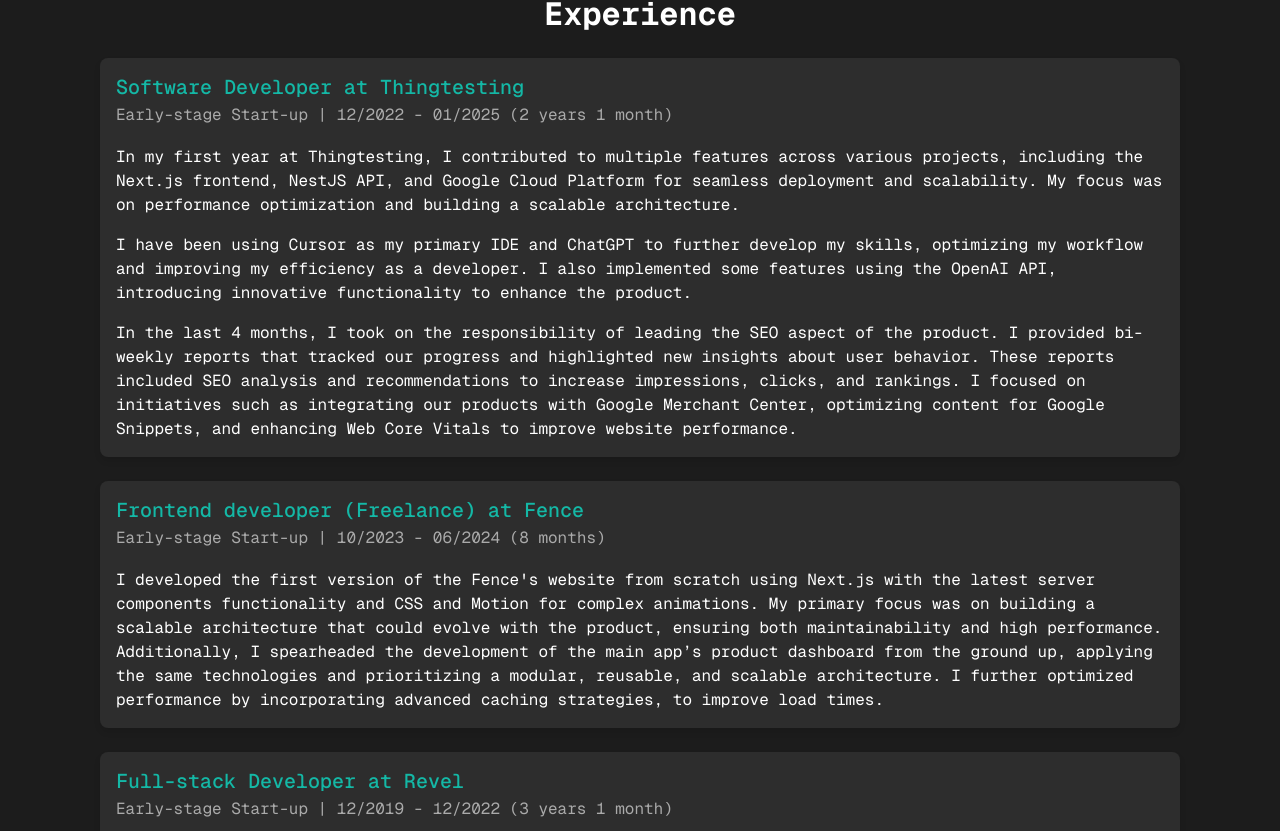
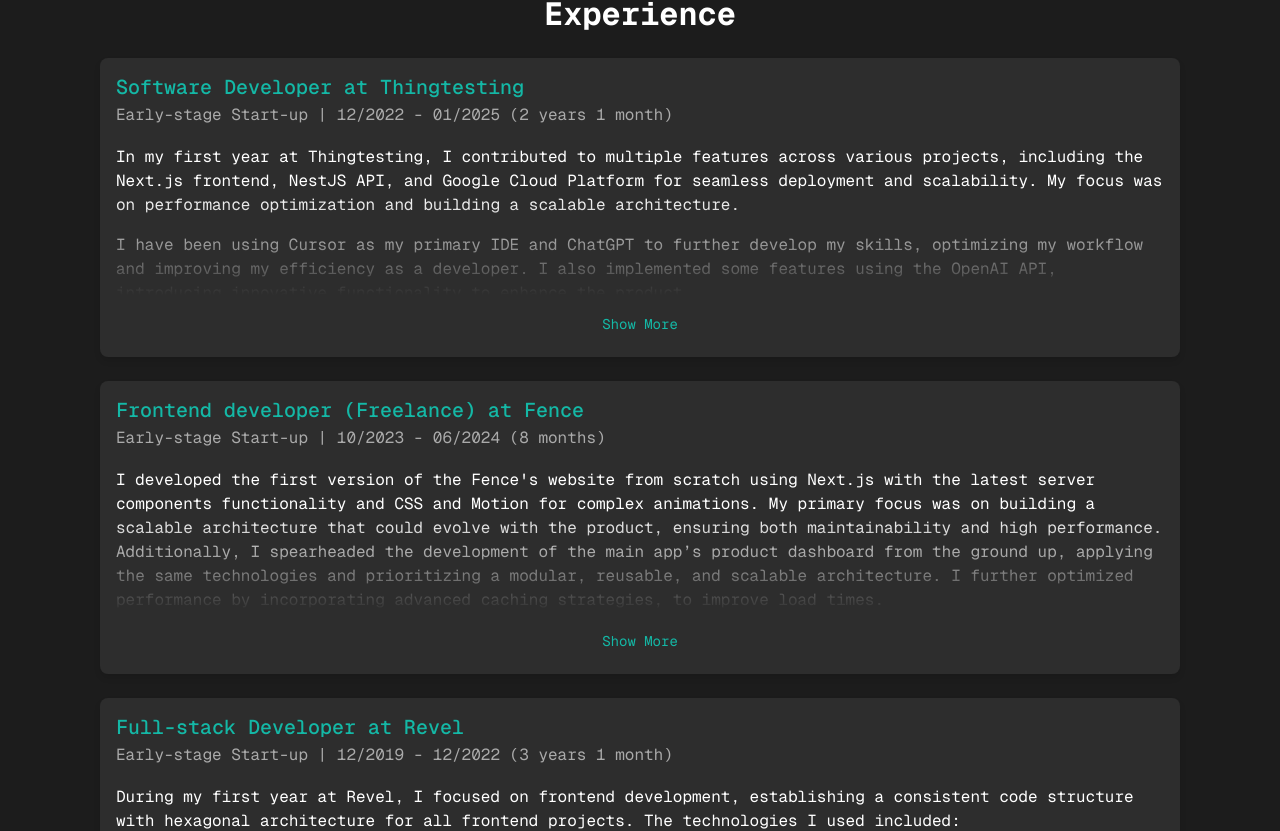
Before and after one commit to MeryScarlet15/portfolio, a Next.js app: page / in a window 1280 px wide. Shown: the part 2533-3364 px from the top of the page. Built offline with nearby package versions, Linux system fonts and the light colour scheme.

Commit message:
feat: enhance job component with expandable description and fade effect

```diff
--- a/src/modules/experience/components/job/job.module.scss
+++ b/src/modules/experience/components/job/job.module.scss
@@ -1,5 +1,5 @@
-@use "src/app/design-system/colors.scss" as colors;
-@use "src/app/design-system/text.scss" as text;
+@use 'src/app/design-system/colors.scss' as colors;
+@use 'src/app/design-system/text.scss' as text;
 
 .job {
   display: flex;
@@ -30,6 +30,17 @@
   margin-bottom: 16px;
 }
 
+.job__description_wrapper {
+  position: relative;
+  max-height: 150px;
+  overflow: hidden;
+  transition: max-height 0.5s cubic-bezier(0.4, 0, 0.2, 1);
+
+  &.expanded {
+    max-height: 2000px;
+  }
+}
+
 .job__description {
   @extend .text;
   color: colors.$white;
@@ -46,3 +57,38 @@
     gap: 8px;
   }
 }
+
+.job__fade {
+  position: absolute;
+  bottom: 0;
+  left: 0;
+  right: 0;
+  height: 100px;
+  background: linear-gradient(to bottom, transparent, colors.$black-60);
+  pointer-events: none;
+  transition: opacity 0.3s ease;
+
+  &.hidden {
+    opacity: 0;
+  }
+}
+
+.job__expand_button {
+  @extend .text__ps;
+  background: none;
+  border: none;
+  color: colors.$teal-50;
+  cursor: pointer;
+  padding: 8px;
+  margin-top: 8px;
+  transition: all 0.3s ease;
+
+  &:hover {
+    color: colors.$white;
+    transform: translateY(-2px);
+  }
+
+  &:active {
+    transform: translateY(0);
+  }
+}
--- a/src/modules/experience/components/job/job.tsx
+++ b/src/modules/experience/components/job/job.tsx
@@ -1,4 +1,6 @@
-import React from 'react'
+'use client'
+
+import React, { useState } from 'react'
 import styles from './job.module.scss'
 
 type Props = {
@@ -12,6 +14,8 @@
 }
 
 export const Job = ({ job }: Props) => {
+  const [isExpanded, setIsExpanded] = useState(false)
+
   return (
     <article className={styles.job}>
       <h3 className={styles.job__title}>
@@ -20,7 +24,19 @@
       <p className={styles.job__meta}>
         {job.isStartup && 'Early-stage Start-up |'} {job.period}
       </p>
-      <p className={styles.job__description}>{job.description}</p>
+      <div
+        className={`${styles.job__description_wrapper} ${isExpanded ? styles.expanded : ''}`}>
+        <div className={styles.job__description}>{job.description}</div>
+        <div
+          className={`${styles.job__fade} ${isExpanded ? styles.hidden : ''}`}
+        />
+      </div>
+      <button
+        className={styles.job__expand_button}
+        onClick={() => setIsExpanded(!isExpanded)}
+        aria-expanded={isExpanded}>
+        {isExpanded ? 'Show Less' : 'Show More'}
+      </button>
     </article>
   )
 }
```
